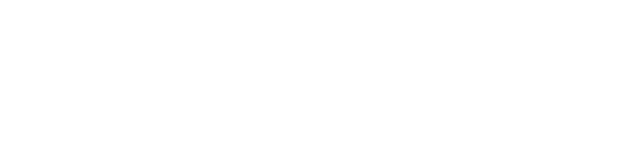
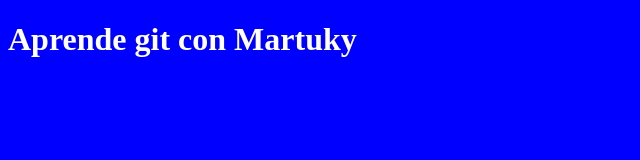
Before and after one commit to martukyprofe/proyectoWeb, a plain HTML site: page index.html in a window 1280 px wide. Shown: the whole page, without its empty margins (0-640 px from the left). Drawn offline with Linux system fonts and the light colour scheme.

Commit message:
Añadir titulos a la página y primeros estilos

```diff
--- a/css/estilos.css
+++ b/css/estilos.css
@@ -1 +1,5 @@
 /*Estilos CSS*/
+body {
+	background-color:  #0000ff;
+	color: #fff;
+}
--- a/index.html
+++ b/index.html
@@ -3,9 +3,12 @@
 <head>
 	<meta charset="UTF-8">
 	<meta name="viewport" content="width=device-width, initial-scale=1.0">
-	<title>Document</title>
+	<link rel="stylesheet" href="css/estilos.css">
+	<script src="js/miscript.js"></script>
+	<title>Curso git</title>
 </head>
 <body>
+	<h1>Aprende git con Martuky</h1>
 
 </body>
 </html>
```
